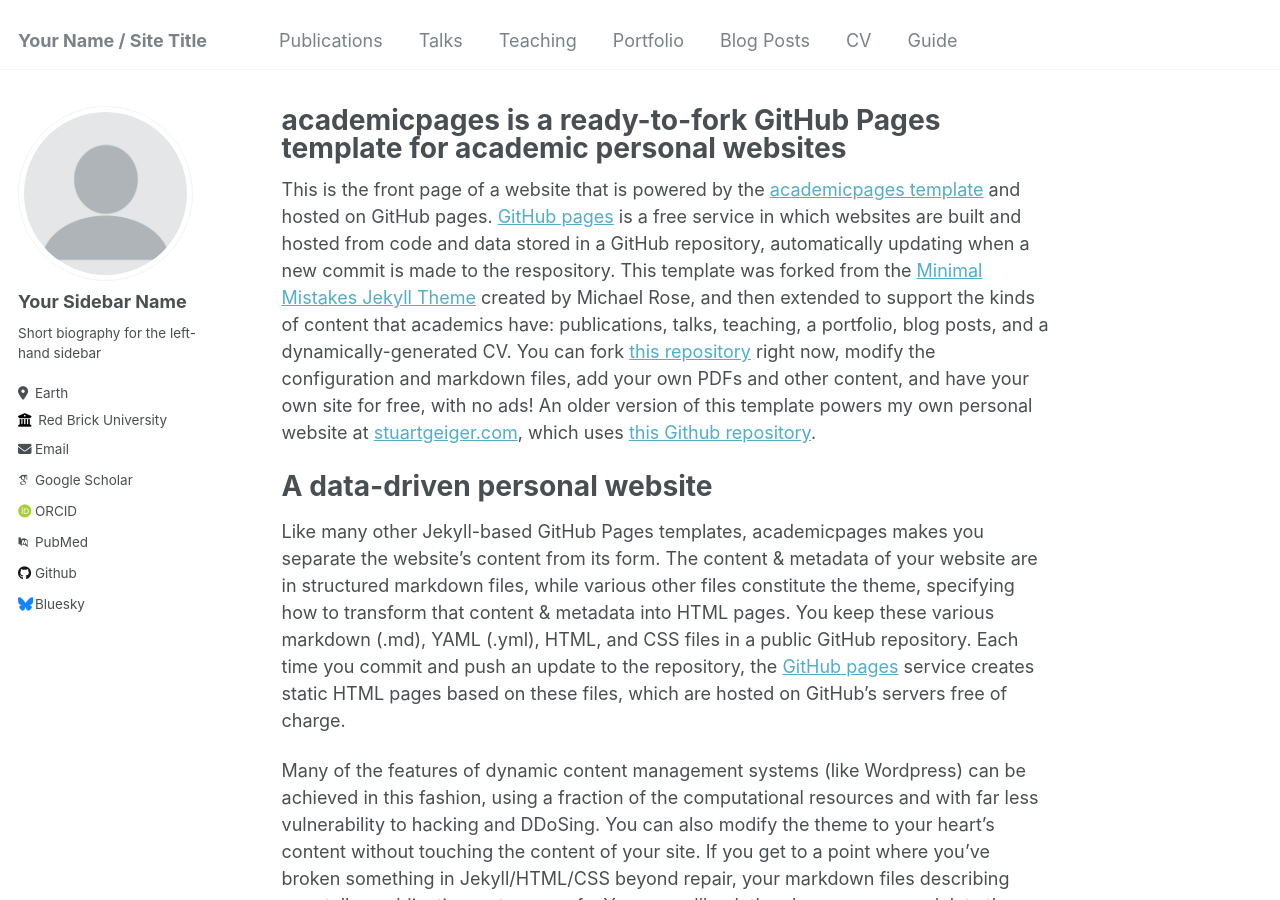
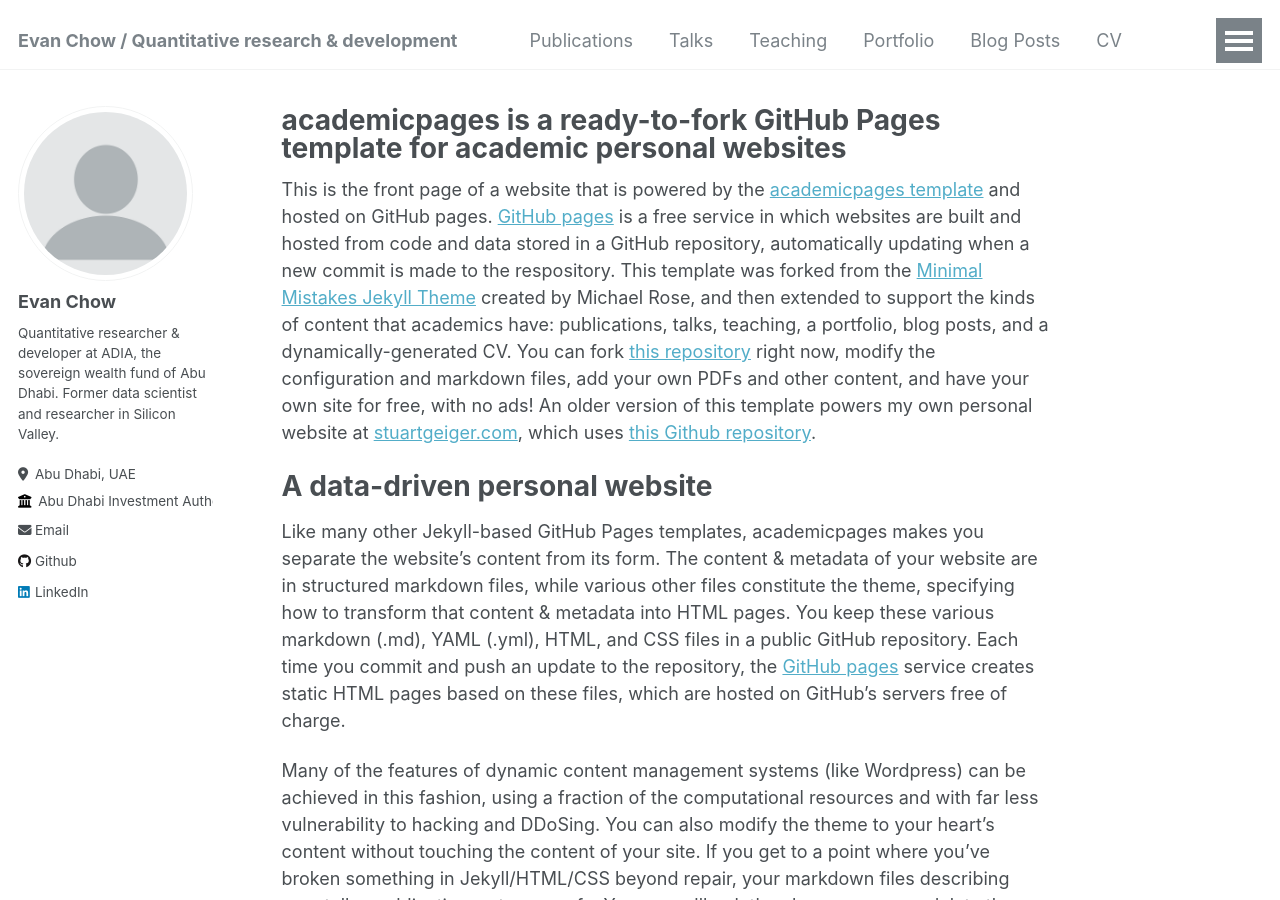
Before and after one commit to evnchw/evnchw.github.io, a Jekyll site: the page built from _pages/about.md, in a window 1280 px wide and 900 px high. Built offline with Jekyll 4.4.1, drawn with Linux system fonts in a browser that asks for light colours; some web fonts are replaced.

Commit message:
Update _config.yml

```diff
--- a/_config.yml
+++ b/_config.yml
@@ -8,13 +8,13 @@
 
 # Basic Site Settings
 locale                   : "en-US"
-title                    : "Your Name / Site Title"
+title                    : "Evan Chow / Quantitative research & development"
 title_separator          : "-"
 name                     : &name "Your Name"
-description              : &description "personal description"
-url                      : https://academicpages.github.io # the base hostname & protocol for your site e.g. "https://mmistakes.github.io"
+description              : &description "The R&D site of Evan Chow."
+url                      : https://evnchw.github.io # the base hostname & protocol for your site e.g. "https://mmistakes.github.io"
 baseurl                  : "" # the subpath of your site, e.g. "/blog"
-repository               : "academicpages/academicpages.github.io"
+repository               : "evnchw/evnchw.github.io"
 
 # Site Author - The following control what appear as part of the author content on the side bar.
 #               If a field is blank the icon and link will not appear, otherwise it will be shown.
@@ -22,32 +22,32 @@
 author:
   # Biographic information
   avatar           : "profile.png"
-  name             : "Your Sidebar Name"
+  name             : "Evan Chow"
   pronouns         : # example: "she/her"
-  bio              : "Short biography for the left-hand sidebar"
-  location         : "Earth"
-  employer         : "Red Brick University"
+  bio              : "Quantitative researcher & developer at ADIA, the sovereign wealth fund of Abu Dhabi. Former data scientist and researcher in Silicon Valley."
+  location         : "Abu Dhabi, UAE"
+  employer         : "Abu Dhabi Investment Authority (ADIA)"
   uri              : # URL
-  email            : "none@example.org"
+  email            : "echow@alumni.princeton.edu"
 
   # Academic websites
   arxiv            : # URL - Update with the correct link to your profile
-  googlescholar    : "https://scholar.google.com/citations?user=PS_CX0AAAAAJ"
+  googlescholar    : # "https://scholar.google.com/citations?user=PS_CX0AAAAAJ"
   impactstory      : # URL
-  orcid            : "http://orcid.org/yourorcidurl"
-  pubmed           : "https://www.ncbi.nlm.nih.gov/pubmed/?term=john+snow"
+  orcid            : # "http://orcid.org/yourorcidurl"
+  pubmed           : # "https://www.ncbi.nlm.nih.gov/pubmed/?term=john+snow"
   researchgate     : # URL
 
   # Repositories and software development
   bitbucket        : # Username - Update with your username on the site
   codepen          : # Username
   dribbble         : # Username
-  github           : "academicpages"
+  github           : "evnchw"
   kaggle           : # Username
   stackoverflow    : # User number or user number and name (i.e., use "1" or "1/jeff-atwood")
 
   # Social media
-  bluesky          : "bsky.app" # Replace this with you Bluesky username
+  bluesky          : # "bsky.app" # Replace this with you Bluesky username
   facebook         : # Username
   flickr           : # Username
   foursquare       : # Username
@@ -56,7 +56,7 @@
   keybase          : # Username
   instagram        : # Username
   lastfm           : # Username
-  linkedin         : # Username
+  linkedin         : "evancchow"
   mastodon         : # URL
   medium           : # URL
   pinterest        : # Username
```
